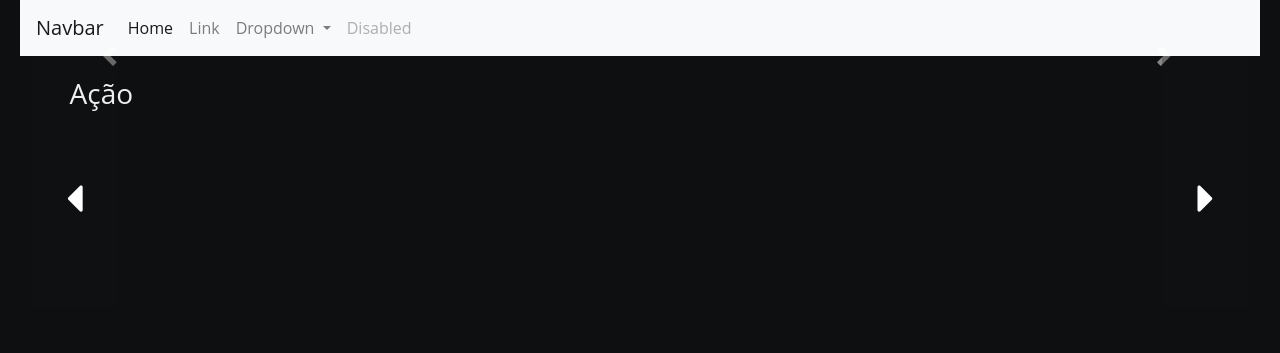
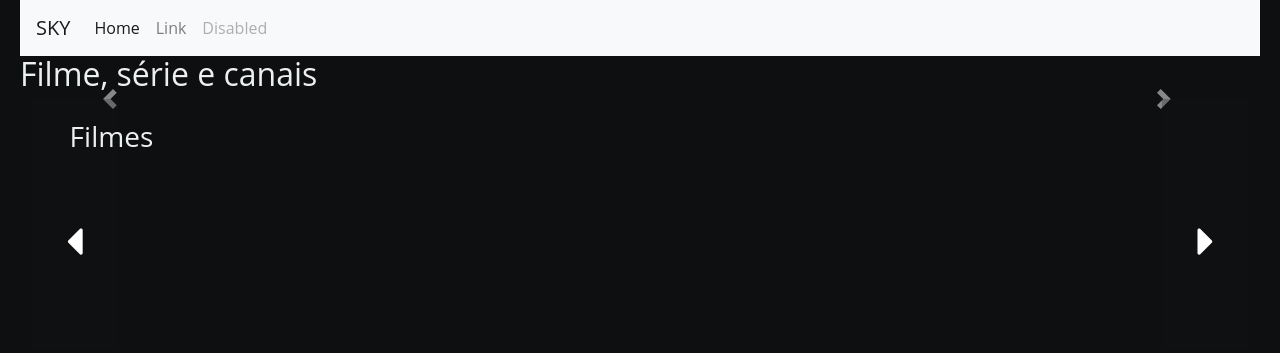
Before and after one commit to AnaB-hub/desafio_sky, a plain HTML site: page index.html in a window 1280 px wide. Drawn offline with nearby package versions, Linux system fonts and the light colour scheme; no server answers.

Commit message:
Alguns ajustes

```diff
--- a/index.html
+++ b/index.html
@@ -2,7 +2,7 @@
 <html>
   <head>
     <meta charset="UTF-8" />
-    <title>Carousel da Netflix</title>
+    <title>Sky Play</title>
 
     <script
       src="https://code.jquery.com/jquery-3.5.1.slim.min.js"
@@ -27,26 +27,14 @@
 
     <script src="https://code.jquery.com/jquery-3.1.1.min.js"></script>
 
-    <script>
-      // $(document).ready(function () {
-      // $.ajax({
-      //   url: "https://sky-frontend.herokuapp.com/movies",
-      //   success: function (data) {
-      //     const carrossel = data[0].items;
-      //     console.log(carrossel);
-      //     const data2 = data[2].movies;
-      //     console.log(data2);
-      //   },
-      // });
-      // });
-    </script>
   </head>
 
   <body>
     <div class="contain">
+
       <!-- menu -->
       <nav class="navbar navbar-expand-lg navbar-light bg-light">
-        <a class="navbar-brand" href="#">Navbar</a>
+        <a class="navbar-brand" href="#">SKY</a>
         <button
           class="navbar-toggler"
           type="button"
@@ -69,42 +57,17 @@
             <li class="nav-item">
               <a class="nav-link" href="#">Link</a>
             </li>
-            <li class="nav-item dropdown">
-              <a
-                class="nav-link dropdown-toggle"
-                href="#"
-                id="navbarDropdown"
-                role="button"
-                data-toggle="dropdown"
-                aria-haspopup="true"
-                aria-expanded="false"
-              >
-                Dropdown
-              </a>
-              <div class="dropdown-menu" aria-labelledby="navbarDropdown">
-                <a class="dropdown-item" href="#">Action</a>
-                <a class="dropdown-item" href="#">Another action</a>
-                <div class="dropdown-divider"></div>
-                <a class="dropdown-item" href="#">Something else here</a>
-              </div>
-            </li>
             <li class="nav-item">
               <a class="nav-link disabled" href="#">Disabled</a>
             </li>
           </ul>
-          <!-- <form class="form-inline my-2 my-lg-0">
-            <input
-              class="form-control mr-sm-2"
-              type="search"
-              placeholder="Search"
-              aria-label="Search"
-            />
-            <button class="btn btn-outline-success my-2 my-sm-0" type="submit">
-              Search
-            </button>
-          </form> -->
         </div>
       </nav>
+
+      <!-- menu filme, serie e canais -->
+      <div>
+        <h2>Filme, série e canais</h2>
+      </div>
 
       <!-- carrossel -->
       <div
@@ -127,6 +90,7 @@
 
               var carrosselImagens = "";
               var qtdeImagens = "";
+
               var movies_ = ``;
 
               for (let i = 0; i < carrossel.length; i++) {
@@ -173,6 +137,7 @@
               for (let x = 0; x < movies.length; x++) {
                 var title = (movies[x].title);
                 var img = movies[x].images[0].url;
+
                 movies_ += `
                   <div class="gui-card">
                     <div class="gui-card__media">
@@ -221,7 +186,7 @@
 
       <!-- filmes -->
       <div class="slider">
-        <h3>Ação</h3>
+        <h3>Filmes</h3>
         <span
           onmouseover="scrollEsquerda()"
           onmouseout="clearScroll()"
@@ -229,7 +194,6 @@
         >
           <i class="fa fa-caret-left" aria-hidden="true"></i>
         </span>
-
         <div id="scroller" class="row">
           <div class="row__inner">
             <div id="movies"></div>
@@ -241,8 +205,9 @@
           >
             <i class="fa fa-caret-right" aria-hidden="true"></i>
           </span>
+        </div>
       </div>
+    <!-- fim dos filmes -->
 
-    </div>
   </body>
 </html>
```
